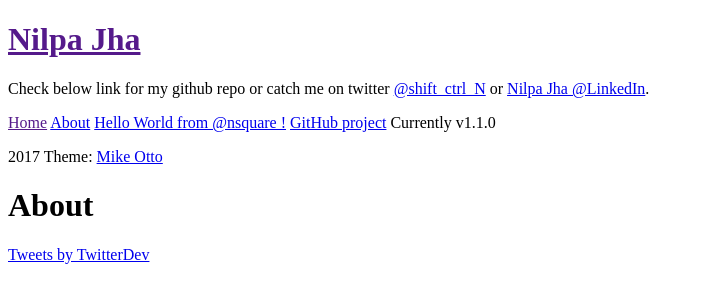
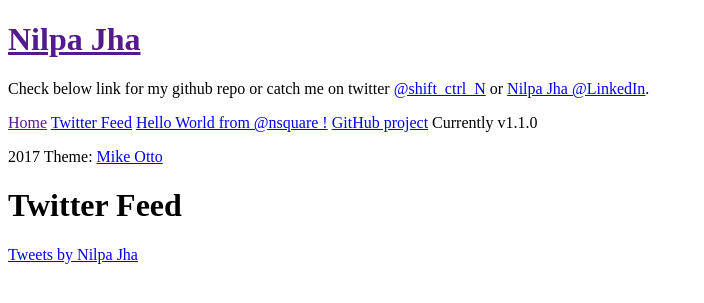
Before and after one commit to nsquare/nsquare.github.io, a Jekyll site: the page built from about.md, in a window 1280 px wide. Shown: the top 303 px of the page, without its empty margins (0-704 px from the left). Built offline with Jekyll 4.4.1, drawn with Linux system fonts in a browser that asks for light colours; comment, search, counter and statistics services are not loaded.

Commit message:
twitter feed

```diff
--- a/about.md
+++ b/about.md
@@ -1,8 +1,8 @@
 ---
 layout: page
-title: About
+title: Twitter Feed
 ---
 
 <p class="message">
-  <a class="twitter-timeline" data-theme="dark" href="https://twitter.com/TwitterDev">Tweets by TwitterDev</a> <script async src="//platform.twitter.com/widgets.js" charset="utf-8"></script>
+  <a class="twitter-timeline" data-theme="dark" href="https://twitter.com/shift_ctrl_N">Tweets by Nilpa Jha</a> <script async src="//platform.twitter.com/widgets.js" charset="utf-8"></script>
 </p>
```
